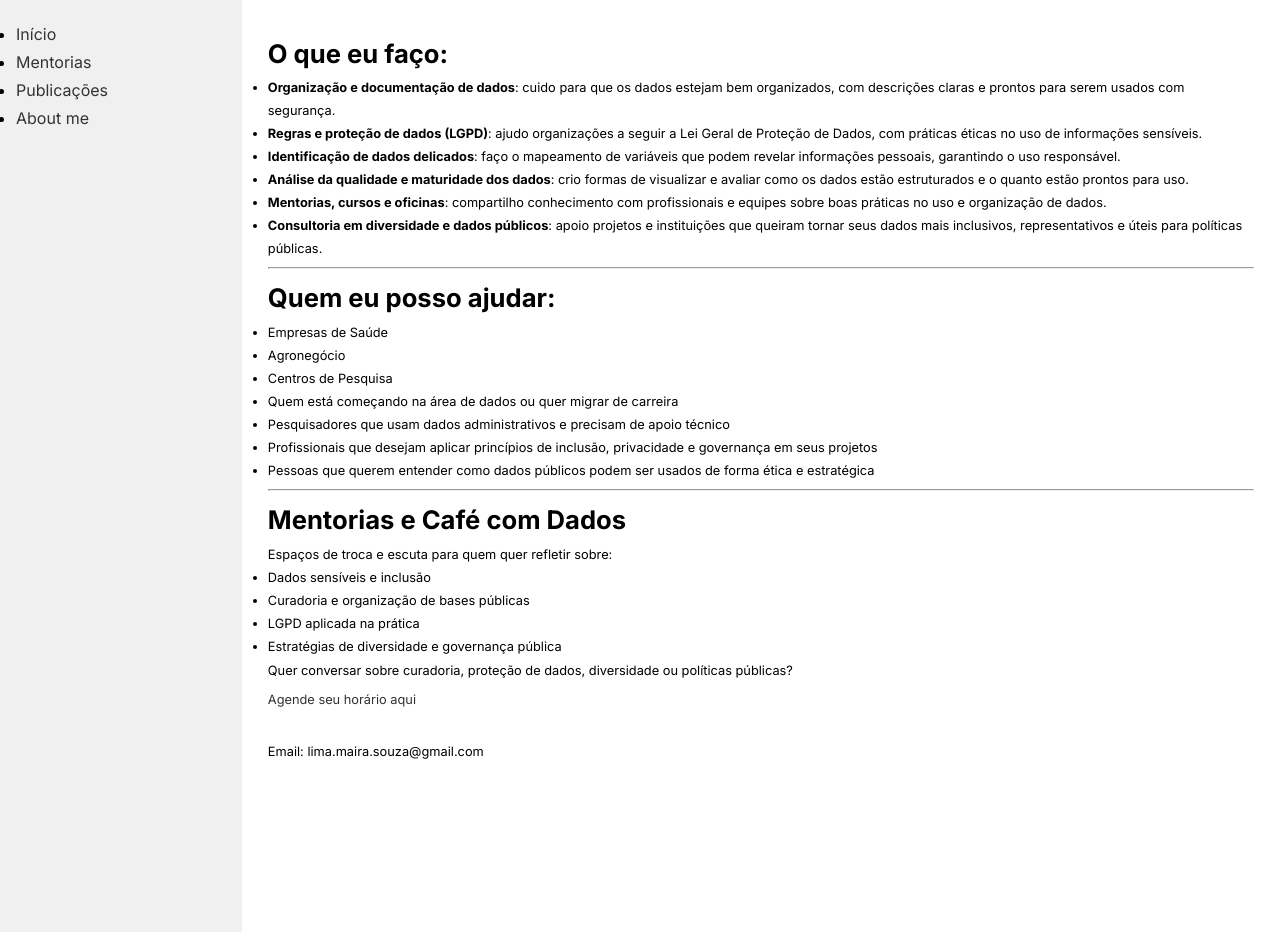
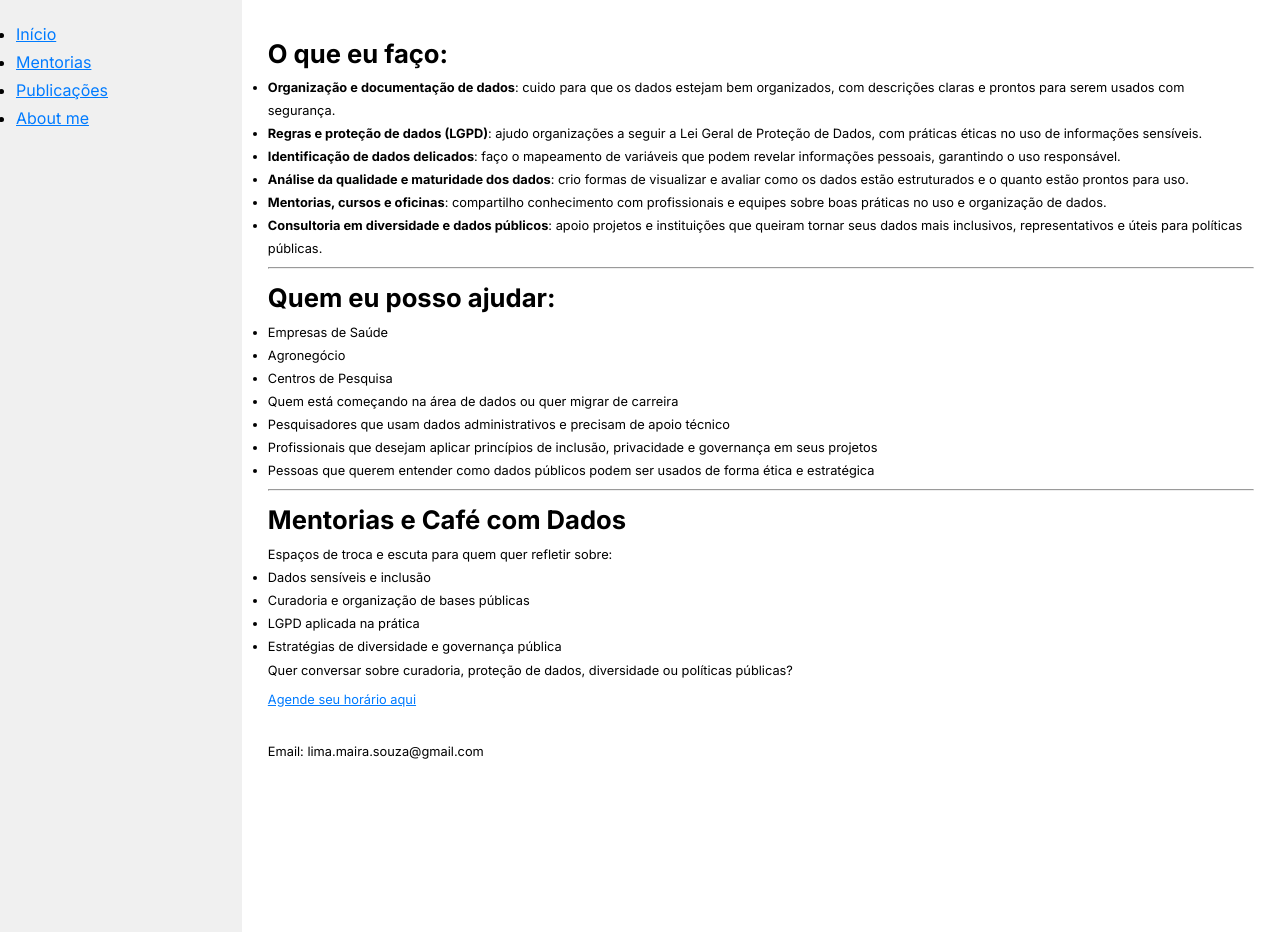
Before and after one commit to MairaLimaS/MairaLimaS.github.io, a Jekyll site: the page built from mentorias.md, in a window 1280 px wide. Built offline with Jekyll 4.4.1, drawn with Linux system fonts in a browser that asks for light colours.

Commit message:
Update default.html

```diff
--- a/_layouts/default.html
+++ b/_layouts/default.html
@@ -35,7 +35,17 @@
     margin: 0.5em 0;
     text-decoration: none;
     color: #333;
+  }
+   a {
     white-space: nowrap;
+  }
+    a {
+    color: #007bff; /* azul padrão */
+    text-decoration: underline; /* opcional: sublinhado */
+  }
+
+  a:hover {
+    color: #0056b3; /* azul mais escuro no hover */
   }
  p {
   white-space: pre-wrap; /* Mantém quebras manuais (de texto) */
```
